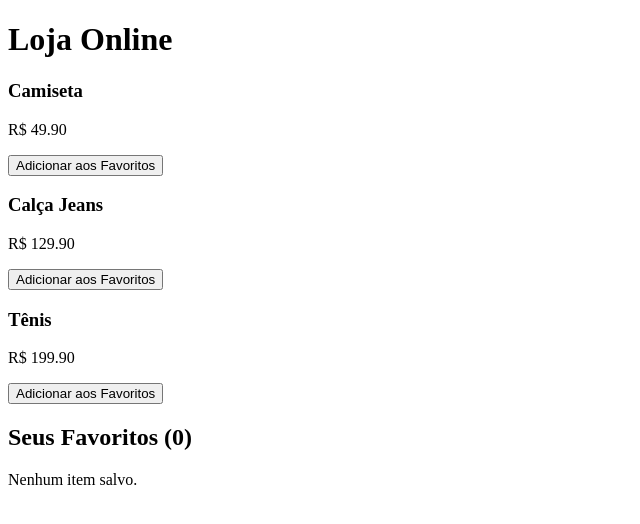
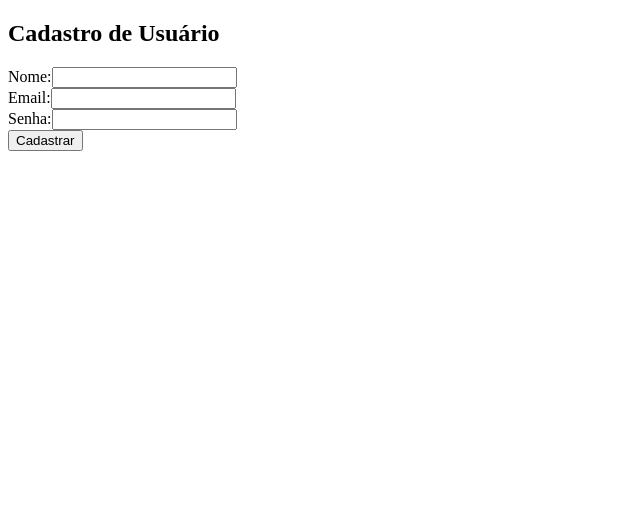
Before and after one commit to profmauricioneto/daf-web-20251, a React (Vite) app in the folder aulas-react/: page / in a window 1280 px wide. Shown: the top 524 px of the page, without its empty margins (0-640 px from the left). Built offline with nearby package versions, Linux system fonts and the light colour scheme.

Commit message:
add: exercicio de react hooks

```diff
--- /dev/null
+++ b/aulas-react/src/exercises/exercicio-formulario/FormularioCadastro.jsx
@@ -0,0 +1,92 @@
+import React, { useState } from "react";
+
+const Cadastro = () => {
+    const [name, setName] = useState('');
+    const [email, setEmail] = useState('');
+    const [password, setPassword] = useState('');
+    const [successMessage, setSuccessMessage] = useState('');
+    const [isSubmitting, setIsSubmitting] = useState(false);
+
+    // simulando uma API fake
+    const fakeApiCall = (userData) => {
+      return new Promise((resolve) => {
+        setTimeout(() => {
+          console.log('Dados enviados:', userData);
+          resolve({ status: 200 });
+        }, 1000);
+      });
+    };
+
+    // Handle do Envio dos dados
+    const handleSubmit = async (e) => {
+      e.preventDefault();
+      setIsSubmitting(true);
+
+      try {
+        const response = await fakeApiCall({ name, email, password });
+
+        if (response.status === 200) {
+          setName('');
+          setEmail('');
+          setPassword('');
+
+          setSuccessMessage('Cadastro realizado com sucesso!');
+          setTimeout(() => setSuccessMessage(''), 3000);
+        }
+      } catch (error) {
+        console.error('Erro ao cadastrar:', error);
+      } finally {
+        setIsSubmitting(false);
+      }
+    };
+
+    return (
+      <div className="registration-form">
+        <h2>Cadastro de Usuário</h2>
+
+        <form onSubmit={handleSubmit}>
+          <div className="form-group">
+            <label>Nome:</label>
+            <input
+              type="text"
+              value={name}
+              onChange={(e) => setName(e.target.value)}
+              required
+            />
+          </div>
+
+          <div className="form-group">
+            <label>Email:</label>
+            <input
+              type="email"
+              value={email}
+              onChange={(e) => setEmail(e.target.value)}
+              required
+            />
+          </div>
+
+          <div className="form-group">
+            <label>Senha:</label>
+            <input
+              type="password"
+              value={password}
+              onChange={(e) => setPassword(e.target.value)}
+              required
+            />
+          </div>
+
+          <button type="submit" disabled={isSubmitting}>
+            {isSubmitting ? 'Enviando...' : 'Cadastrar'}
+          </button>
+        </form>
+
+        {successMessage && (
+          <div className="success-message">
+            {successMessage}
+          </div>
+        )}
+      </div>
+);
+}
+
+export default Cadastro;
--- a/aulas-react/src/main.jsx
+++ b/aulas-react/src/main.jsx
@@ -1,10 +1,10 @@
 import React from 'react';
 import { StrictMode } from 'react'
 import { createRoot } from 'react-dom/client'
-import App from './exercises/exercise04/App';
+import Cadastro from './exercises/exercicio-formulario/FormularioCadastro';
 
 createRoot(document.getElementById('root')).render(
   <StrictMode>
-    <App />
+    <Cadastro />
   </StrictMode>,
 )
```
